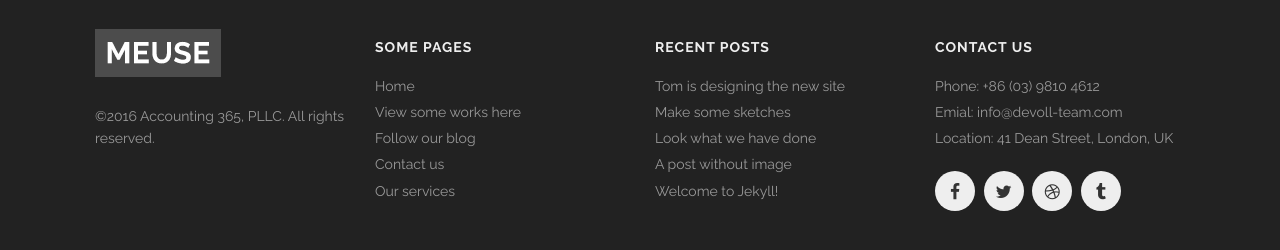
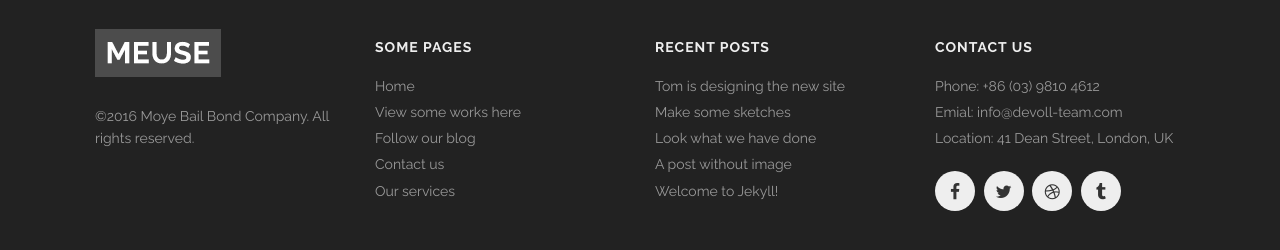
Before and after one commit to mbbconline/mbbconline.github.io, a Jekyll site: the page built from index.html, in a window 1280 px wide and 900 px high, scrolled down 2631 px. Shown: the part 596-846 px from the top of the window. Built offline with Jekyll 4.4.1, drawn with Linux system fonts in a browser that asks for light colours; some of the changed text lies outside the part shown.

```diff
--- a/_config.yml
+++ b/_config.yml
@@ -1,6 +1,6 @@
 # Site settings
-title: Accounting 365, PLLC
-email: kyle@accounting-365.com
+title: Moye Bail Bond Company
+email: haugenk@mbbconline.com
 description: > # this means to ignore newlines until "baseurl:"
   Write an awesome description for your new site here. You can edit this
   line in _config.yml. It will appear in your document head meta (for
--- a/index.html
+++ b/index.html
@@ -3,11 +3,11 @@ layout: default
 section_id: home
 slides:
   - bg: images/@stock/boxed-slide 1.gif
-    title: Accounting 365
-    tagline: It is very easy to customize
-  - bg: images/@stock/boxed-slide-4.jpg
-    title: Powerful
-    tagline: a Multi-Purpose theme
+    title: Moye Bail Bond Company
+    tagline: We're there for you in your time of need
+  - bg: images/@stock/boxed-slide 2.jpg
+    title: Moye Bail Bond Company
+    tagline: We're here for you
 works:
   - image: images/@stock/one-page-work-1.jpg
     title: Beautiful Girl
```
